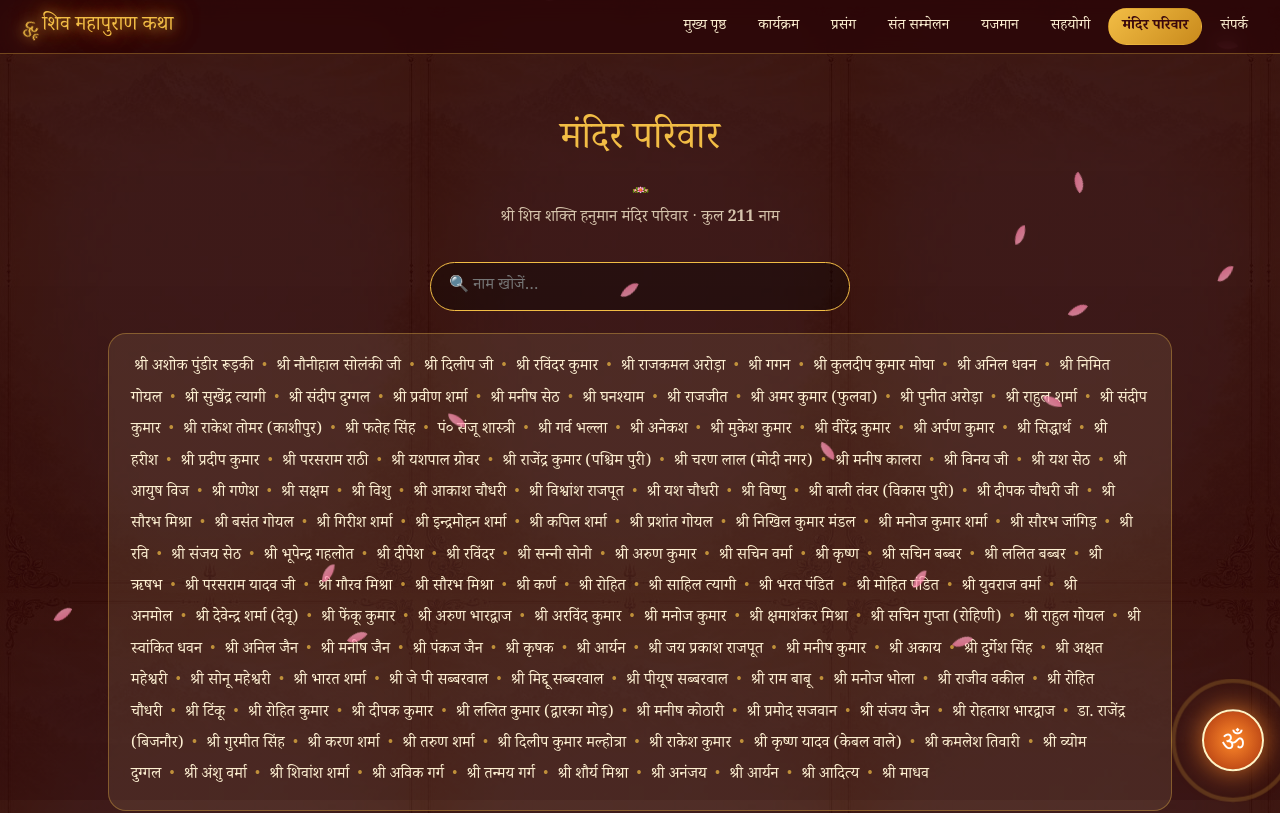
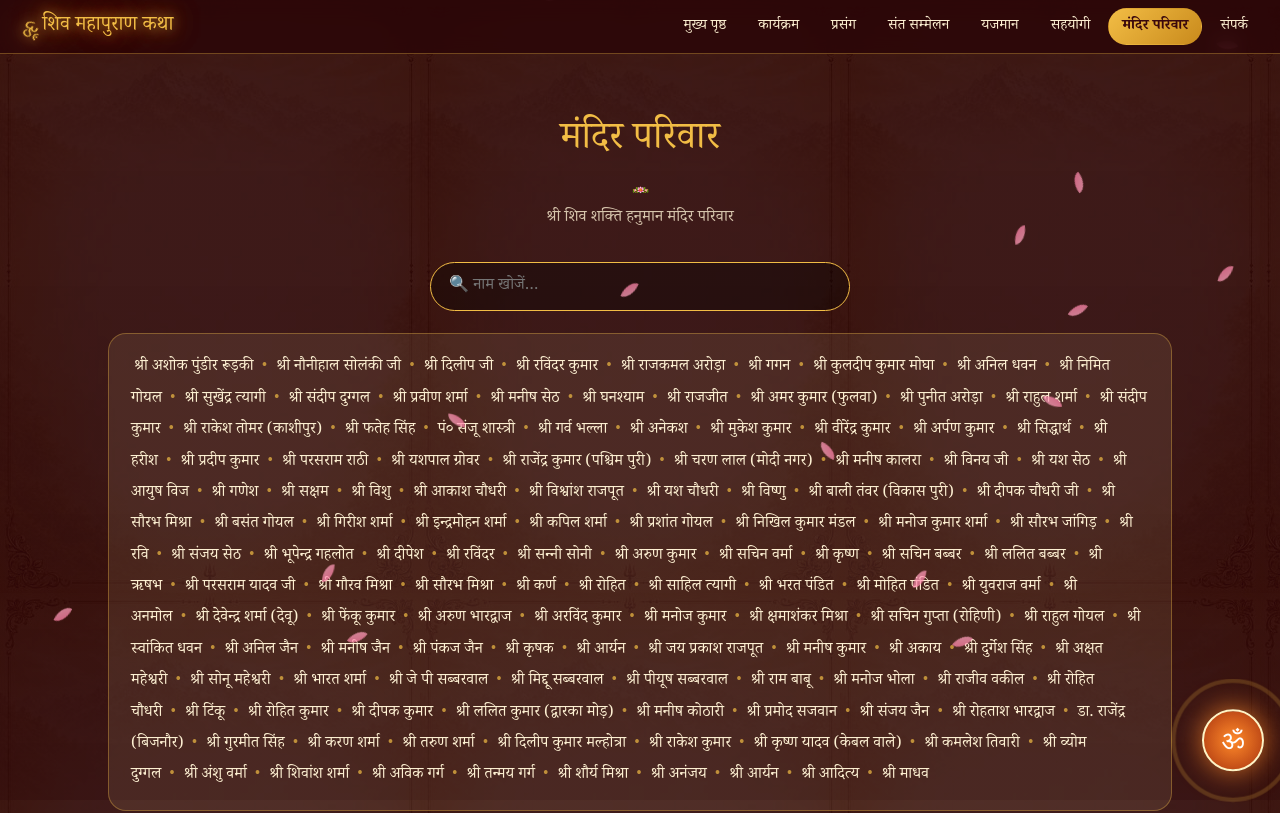
Before and after one commit to Vishwansh04/ShivPuran, a plain HTML site: page pariwar.html in a window 1280 px wide. Shown: the top 813 px of the page. Drawn offline with Linux system fonts and the light colour scheme; a web font is replaced by a local one.

Commit message:
Fix temple family section content in pariwar.html

```diff
--- a/pariwar.html
+++ b/pariwar.html
@@ -8,7 +8,7 @@
 <body data-p="pariwar">
 <header><a class="logo yo" href="index.html"><b>ॐ</b>शिव महापुराण कथा</a><nav id="nav"></nav></header>
 <main>
-<div class="page on" id="pariwar"><section class="s"><div class="wrap"><h2 class="t">मंदिर परिवार</h2><p>श्री शिव शक्ति हनुमान मंदिर परिवार · कुल <b id="cnt"></b> नाम</p><div class="srch"><input id="q" type="search" placeholder="🔍 नाम खोजें…" aria-label="नाम खोजें"></div><div class="nlbox"><div class="nl" id="pm"></div></div><div class="nlbox"><div class="nl" id="pf"></div></div><div class="bar c"><a class="btn o" href="sahyogi.html">← मुख्य सहयोगी</a><a class="btn" href="index.html">मुख्य पृष्ठ</a></div></div></section></div></main>
+<div class="page on" id="pariwar"><section class="s"><div class="wrap"><h2 class="t">मंदिर परिवार</h2><p>श्री शिव शक्ति हनुमान मंदिर परिवार</p><div class="srch"><input id="q" type="search" placeholder="🔍 नाम खोजें…" aria-label="नाम खोजें"></div><div class="nlbox"><div class="nl" id="pm"></div></div><div class="nlbox"><div class="nl" id="pf"></div></div><div class="bar c"><a class="btn o" href="sahyogi.html">← मुख्य सहयोगी</a><a class="btn" href="index.html">मुख्य पृष्ठ</a></div></div></section></div></main>
 <footer><div class="yo" style="color:var(--gold);font-size:1.2rem">॥ ॐ नमः शिवाय ॥</div>श्री शिव शक्ति हनुमान मंदिर (ट्रस्ट) · उदासीन आश्रम · उत्तम नगर, नई दिल्ली<br>संपर्क : 9818138764 , 8700991108 , 9811010226</footer>
 <button class="fab" id="fab" aria-label="ॐ जाप">ॐ</button>
 <div class="ov" id="ov"><div class="md" id="md"></div></div>
```
